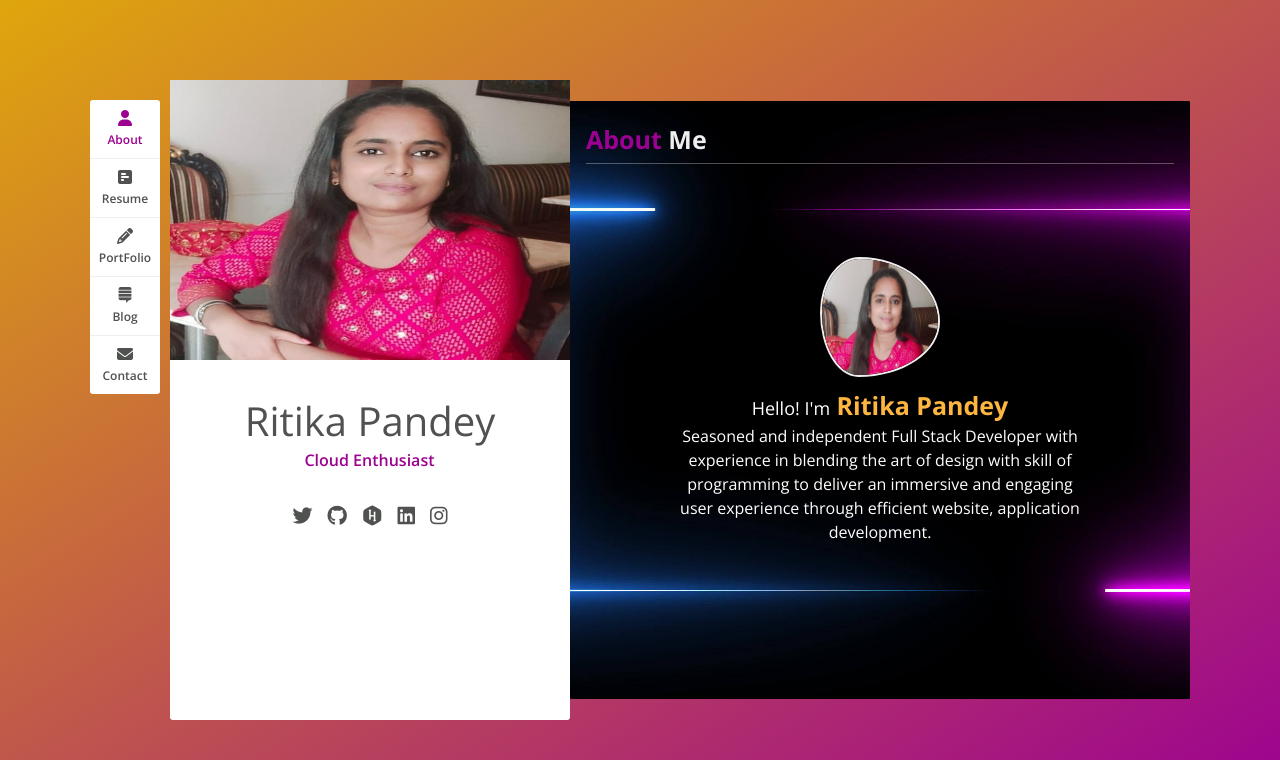
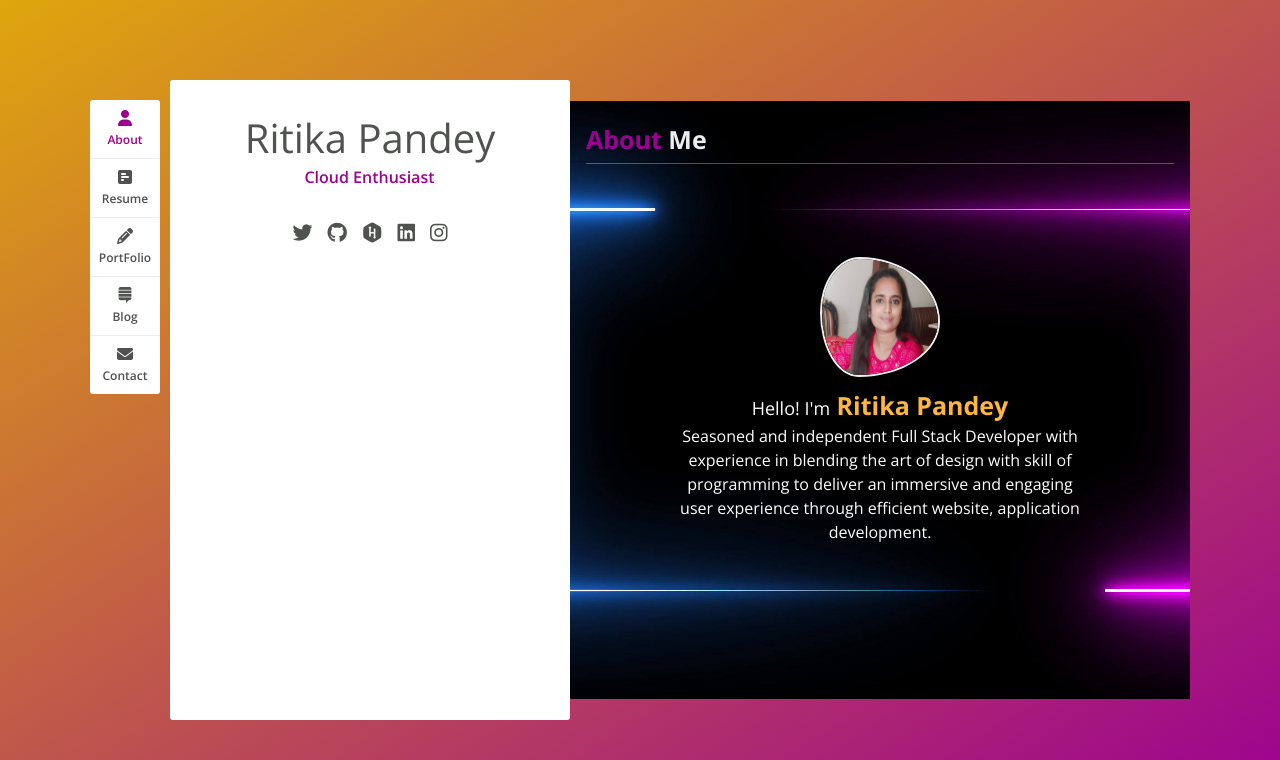
Before and after one commit to RitikaPandey77/My-Portfolio, a Flask app: page / in a window 1280 px wide. Shown: the top 760 px of the page. Run offline with Flask 2, Linux system fonts and the light colour scheme; some libraries are stand-ins or nearby versions.

Commit message:
Update index.html

```diff
--- a/templates/index.html
+++ b/templates/index.html
@@ -45,7 +45,7 @@
                 <!-- PROFILE SECTION -->
                 <div class="profile">
                     <div class="profile-image">
-                        <img src="/static/images/profile1.jpg"  height="280px">
+                        <!-- <img src="/static/images/profile1.jpg"  height="280px"> -->
                     </div>
                     <div class="profile-content">
                         <h2>Ritika Pandey</h2>
```
